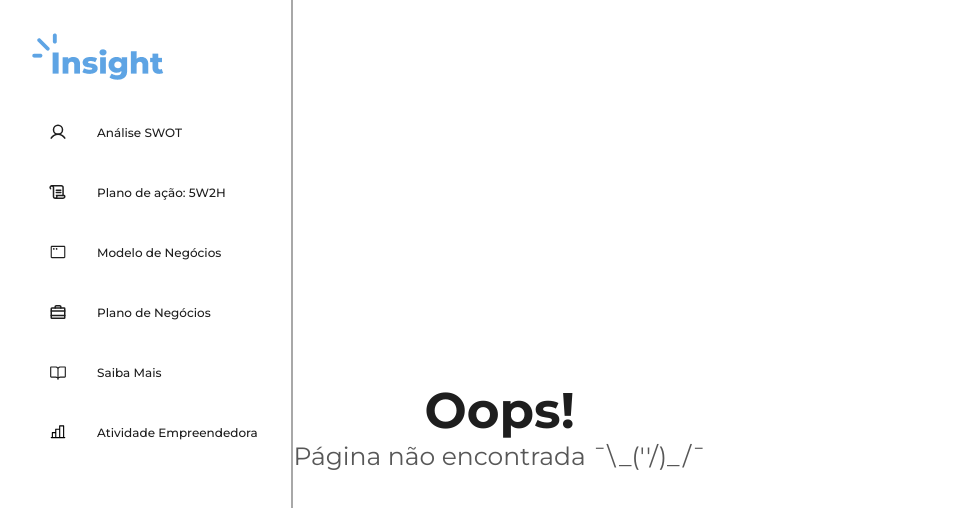
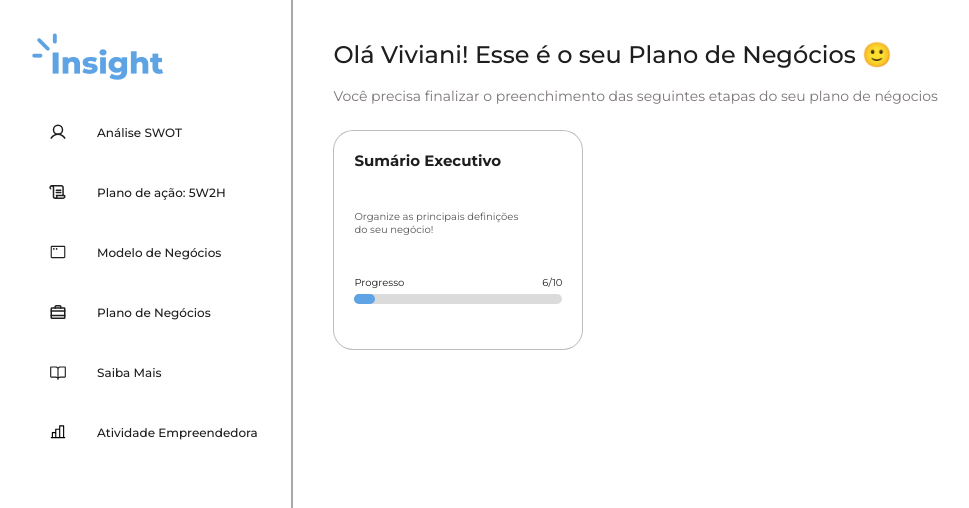
Before and after one commit to limarich/empreendify, a React (Vite) app: page /business-plan in a window 1280 px wide. Shown: the top 508 px of the page, without its empty margins (1-970 px from the left). Built offline with nearby package versions, Linux system fonts and the light colour scheme.

Commit message:
ProgressCard concluido

```diff
--- a/src/components/Navbar/index.jsx
+++ b/src/components/Navbar/index.jsx
@@ -34,7 +34,7 @@ export const Navbar = () => {
           <img className="logosImage" src={img3} alt="" />
           <p>Modelo de Negócios</p>
         </li>
-        <li onClick={() => navigate("/menu-info")}>
+        <li onClick={() => navigate("/business-plan")}>
           <img className="logosImage" src={img4} alt="" />
           <p>Plano de Negócios</p>
         </li>
--- /dev/null
+++ b/src/components/ProgressCard/index.jsx
@@ -0,0 +1,21 @@
+import React from "react";
+import "./styles.css";
+
+export const ProgressCard = ({ title, description}) => {
+  return (
+    <div className="container">
+      <h4>{title}</h4>
+      <p className="descriptionText">{description}</p>
+      <div className="progressContainer">
+        <div className="progressHeader">
+          <p className="progressText">Progresso</p>
+          <p className="progressNumber">6/10</p>
+        </div>
+        <div className="relativeContainer">
+          <div className="not-progress-bar"></div>
+          <div className="progress-bar"></div>
+        </div>
+      </div>
+    </div>
+  );
+};
--- /dev/null
+++ b/src/components/ProgressCard/styles.css
@@ -0,0 +1,69 @@
+.container {
+  background-color: #fff;
+  padding: 20px;
+
+  display: flex;
+  flex-direction: column;
+  justify-content: space-between;
+
+  border: 0px solid red;
+
+  width: 250px;
+  height: 220px;
+
+  border: 1px solid rgba(0, 0, 0, 0.26);
+  border-radius: 20.08px;
+}
+
+h4 {
+  font-size: 15px;
+  margin-bottom: 10px;
+}
+
+.descriptionText {
+  color: #565656;
+  padding-right: 30px;
+  margin-bottom: 10px;
+}
+
+.progressContainer {
+  width: 100%;
+  border: 0px solid blue;
+
+  margin-bottom: 20px;
+}
+
+.progressHeader {
+  display: flex;
+  justify-content: space-between;
+}
+
+.relativeContainer {
+  border: 0px solid green;
+
+  height: 20px;
+  display: flex;
+  align-items: center;
+
+  position: relative;
+}
+
+.not-progress-bar {
+  background-color: #DBDBDB;
+  height: 10px;
+
+  width: 100%;
+
+  border-radius: 27px;
+  position: absolute;
+}
+
+.progress-bar {
+  background-color: #5EA4E4;
+  height: 10px;
+
+  width: 10%;
+
+  border-radius: 27px;
+  position: absolute;
+}
--- a/src/pages/Blog/index.jsx
+++ b/src/pages/Blog/index.jsx
@@ -8,7 +8,7 @@ import Image from '../../assets/card-img3.png';
 export const Blog = () => {
   return(
     <div id="blog">
-      <div className="headerContainer">
+      <div className="header-Container">
         <SectionHeader
           title={"Tipos de Empresas, Porte e Regime Tributário"}
           description={"Lorem ipsum dolor sit amet, consectetur adipiscing elit, sed do eiusmod tempor incididunt ut labore et dolore magna aliqua."}
@@ -19,9 +19,9 @@ export const Blog = () => {
         src={Image}
         alt="Imagem"
       />
-      <div className="container">
-        <div className="contentContainer">
-          <p className="text">
+      <div className="container-Here">
+        <div className="contentContainer-Here">
+          <p className="text-Here">
             À primeira vista o Business Model Canvas parece um simples diagrama. A facilidade de análise que ele traz só passa a ser realmente compreendida à medida que começarmos a visualizar exemplos e a utilizá-lo em nosso dia-a-dia.
             <br />
             <br />
--- a/src/pages/Blog/styles.css
+++ b/src/pages/Blog/styles.css
@@ -3,7 +3,7 @@
   border: 0px solid red;
 }
 
-.headerContainer {
+.header-Container {
   padding: 40px;
   padding-bottom: 0;
 }
@@ -15,7 +15,7 @@
   object-fit: cover;
 }
 
-.container {
+.container-Here {
   border: 0px solid red;
 
   display: flex;
@@ -24,7 +24,7 @@
   position: relative;
 }
 
-.contentContainer {
+.contentContainer-Here {
   width: 80%;
   padding: 70px;
 
@@ -39,7 +39,7 @@
 
 }
 
-.text {
+.text-Here {
   border: 0px solid green;
 
   font-family: 'Montserrat';
--- /dev/null
+++ b/src/pages/BusinessPlan/index.jsx
@@ -0,0 +1,26 @@
+import React from "react";
+import "./styles.css";
+
+import { SectionHeader } from "../../components/SectionHeader";
+import { ProgressCard } from '../../components/ProgressCard';
+
+export const BusinessPlan = () => {
+  return (
+    <div id="businessPlan">
+      <SectionHeader
+        title={"Olá Viviani! Esse é o seu Plano de Negócios 🙂"}
+        description={
+          "Você precisa finalizar o preenchimento das seguintes etapas do seu plano de négocios"
+        }
+      />
+      <div className="containerProgressCard">
+        <div className="contentContainerProgressCard">
+          <ProgressCard
+            title={"Sumário Executivo"}
+            description={"Organize as principais definições do seu negócio!"}
+          />
+        </div>
+      </div>
+    </div>
+  );
+};
--- /dev/null
+++ b/src/pages/BusinessPlan/styles.css
@@ -0,0 +1,12 @@
+#businessPlan {
+  background-color: #fff;
+  padding: 40px;
+}
+
+.containerProgressCard {
+  width: 100%;
+}
+
+.contentContainerProgressCard {
+
+}
--- a/src/routes/routes.jsx
+++ b/src/routes/routes.jsx
@@ -8,6 +8,7 @@ import { MenuInfo } from "../pages/MenuInfo";
 import { BusinessModel } from "../pages/BusinessModel";
 import { MenuAction } from "../pages/MenuAction";
 import { Blog } from "../pages/Blog";
+import { BusinessPlan } from "../pages/BusinessPlan";
 
 export const Routes = () => {
   return (
@@ -22,6 +23,8 @@ export const Routes = () => {
 
       <Route path="/menu-action" Component={MenuAction} />
       <Route path="/blog" Component={Blog} />
+      <Route path="/business-plan" Component={BusinessPlan} />
+
     </Switch>
   );
 };
```
